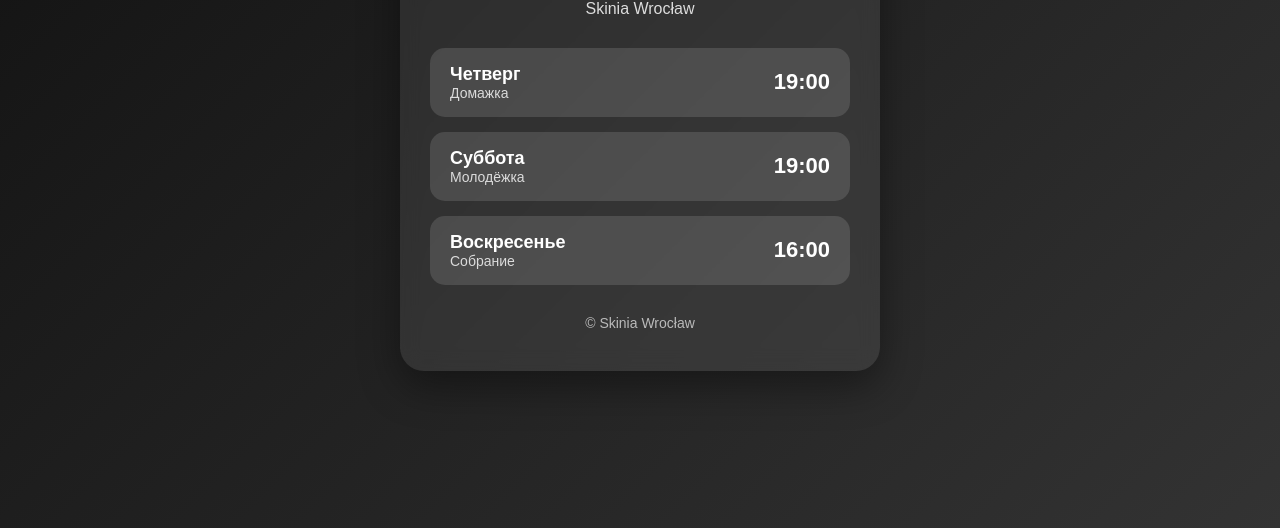
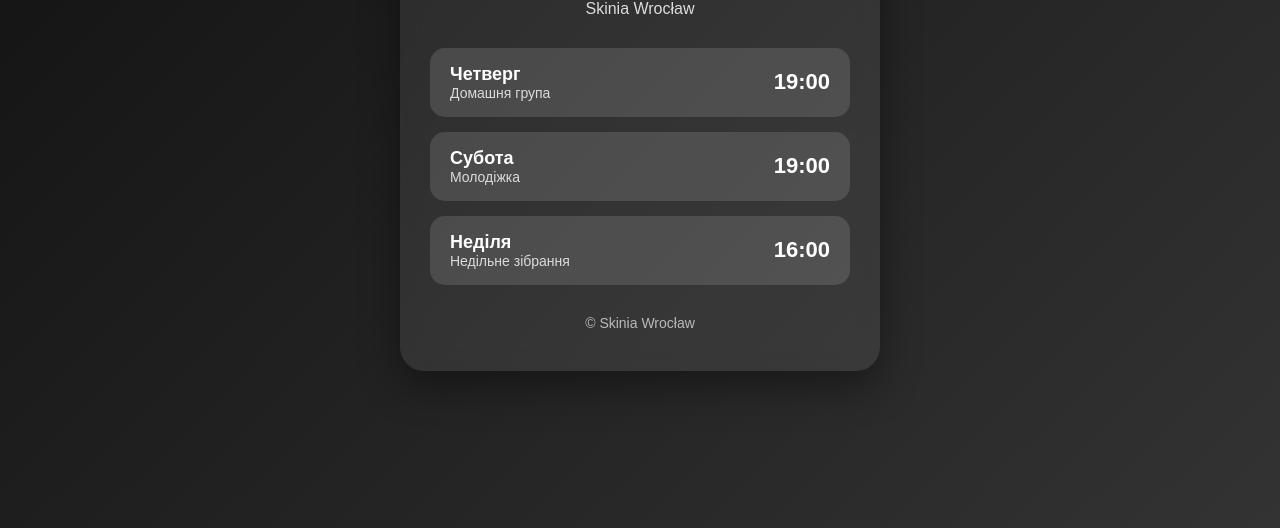
Before and after one commit to churchskiniawroclaw/schedule, a plain HTML site: page index.html in a window 1280 px wide. Shown: the part 272-800 px from the top of the page. Drawn offline with Linux system fonts and the light colour scheme.

Commit message:
Update index.html

```diff
--- a/index.html
+++ b/index.html
@@ -90,23 +90,23 @@ p{
 <div class="item">
     <div class="left">
         <div class="day">Четверг</div>
-        <div class="event">Домажка</div>
+        <div class="event">Домашня група</div>
     </div>
     <div class="time">19:00</div>
 </div>
 
 <div class="item">
     <div class="left">
-        <div class="day">Суббота</div>
-        <div class="event">Молодёжка</div>
+        <div class="day">Субота</div>
+        <div class="event">Молодіжка</div>
     </div>
     <div class="time">19:00</div>
 </div>
 
 <div class="item">
     <div class="left">
-        <div class="day">Воскресенье</div>
-        <div class="event">Собрание</div>
+        <div class="day">Неділя</div>
+        <div class="event">Недільне зібрання</div>
     </div>
     <div class="time">16:00</div>
 </div>
```
